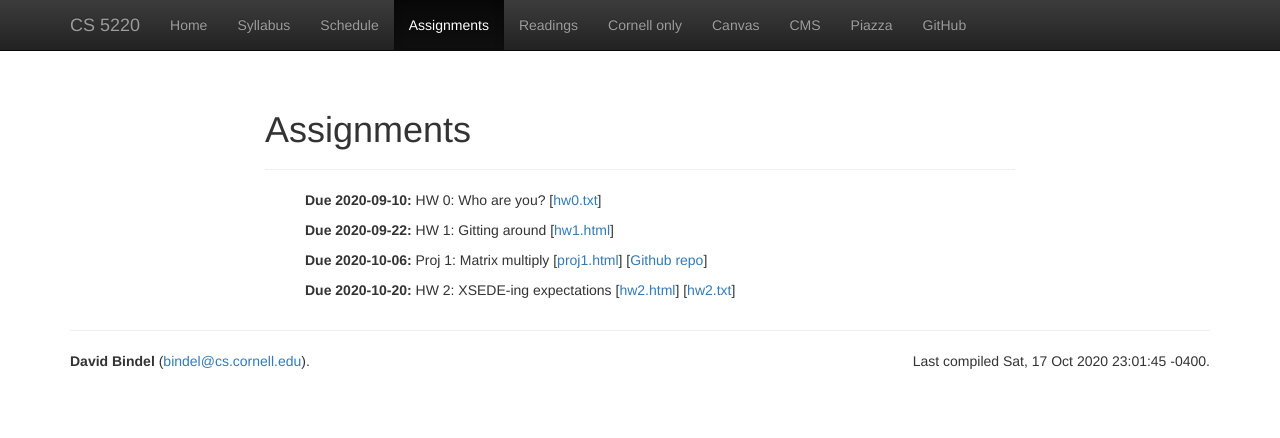
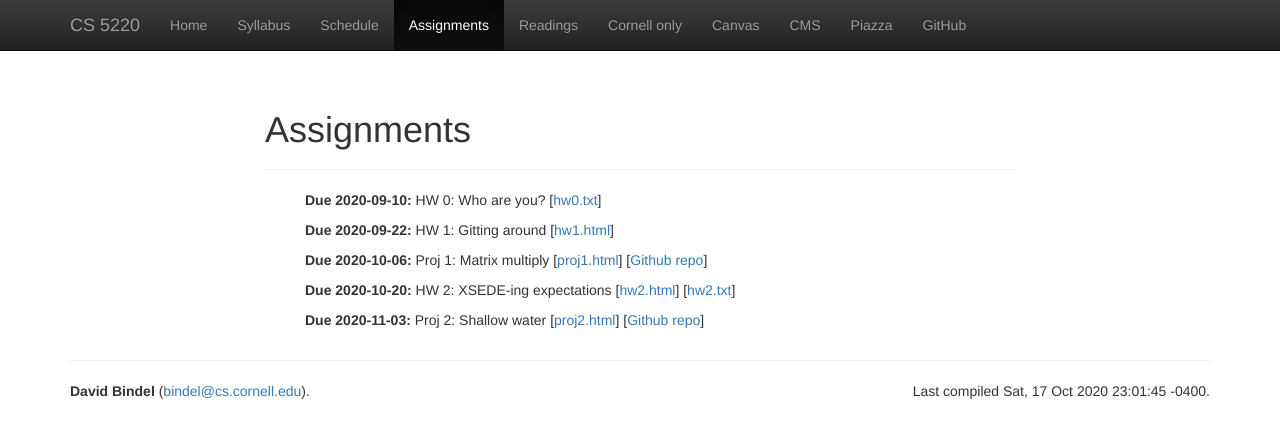
Before and after one commit to cs5220-f20/web, a Jekyll site: the page built from web/assignments.html, in a window 1280 px wide. Shown: the top 438 px of the page. Built offline with Jekyll 4.4.1, drawn with Linux system fonts in a browser that asks for light colours; nearby versions of some CDN libraries.

Commit message:
Update with links for shallow water.

```diff
--- a/web/_data/hw.yml
+++ b/web/_data/hw.yml
@@ -22,3 +22,11 @@
   files:
     - hw2.html
     - hw2.txt
+-
+  due: 2020-11-03
+  text: "Proj 2: Shallow water"
+  files:
+    - proj2.html
+  links:
+    - url: https://github.com/cs5220-f20/shallow-water
+      text: Github repo
--- a/web/_data/lectures.yml
+++ b/web/_data/lectures.yml
@@ -152,6 +152,11 @@
 -
   date: 2020-10-20
   info: Dense linear algebra
+  files:
+    - info: Project 2
+      file: hw/proj2.html
+    - info: Project 2 code
+      file: https://github.com/cs5220-f20/shallow-water
 -
   date: 2020-10-22
   info: Dense linear algebra
```
